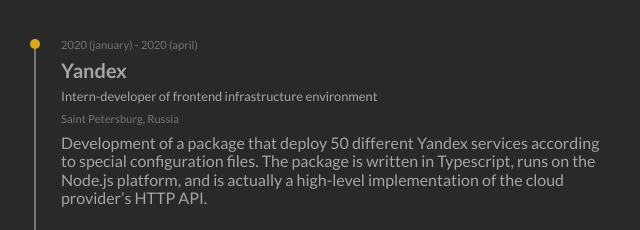
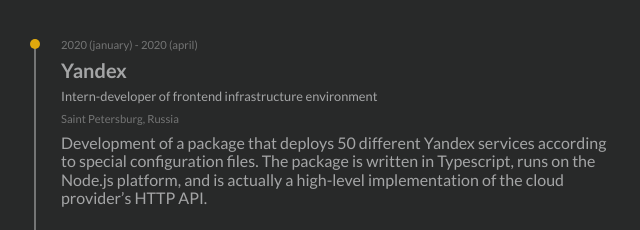
Before and after one commit to myalkleon/CV, a plain HTML site: page index.html in a window 1280 px wide. Shown: the part 1740-1970 px from the top of the page, 542-1182 px from the left. Drawn offline with Linux system fonts and the light colour scheme.

Commit message:
fixup! Added yandex timeline

```diff
--- a/index.html
+++ b/index.html
@@ -228,7 +228,7 @@
                             <h5 class="timeline-point-company">Yandex</h5>
                             <h6 class="timeline-point-name">Intern-developer of frontend infrastructure environment</h6>
                             <h7 class="timeline-point-location">Saint Petersburg, Russia</h7>
-                            <p>Development of a package that deploy 50 different Yandex services according to special configuration files. The package is written in Typescript, runs on the Node.js platform, and is actually a high-level implementation of the cloud provider’s HTTP API.</p>
+                            <p>Development of a package that deploys 50 different Yandex services according to special configuration files. The package is written in Typescript, runs on the Node.js platform, and is actually a high-level implementation of the cloud provider’s HTTP API.</p>
                             <p>The resulting package is a high-level way to configure services. For example, receiving input that 6 workers are needed, the package makes lower-level data: in the linux container, you need to start 6 processes with one configuration, give them ports, register these ports in the configuration files of neighboring utilities, take into account each of the processes in notification settings, etc.</p>
                             <p>The package was developed from scratch, so in addition to working with Typescript, git, linux, macOS, bash scripts, node, command line and other tools, I got invaluable experience in designing the project structure.</p>
                         </div>
```
